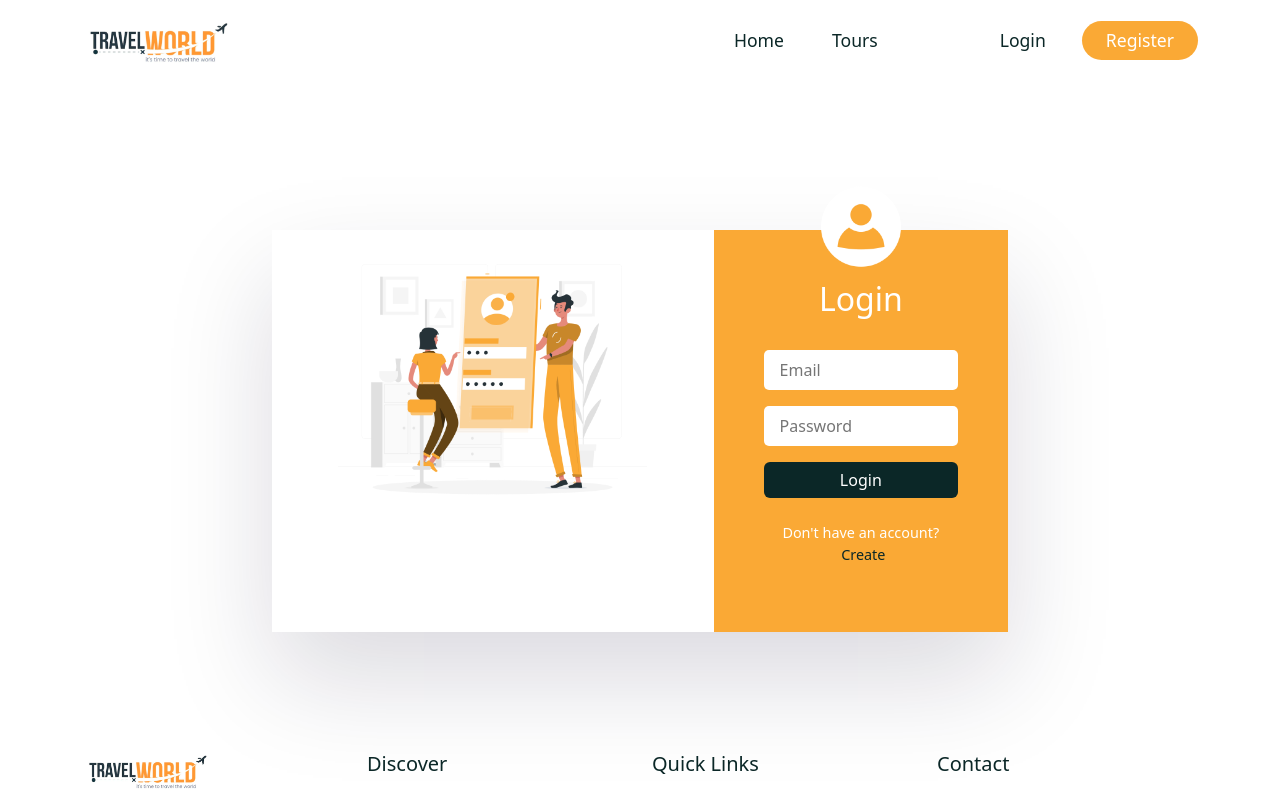
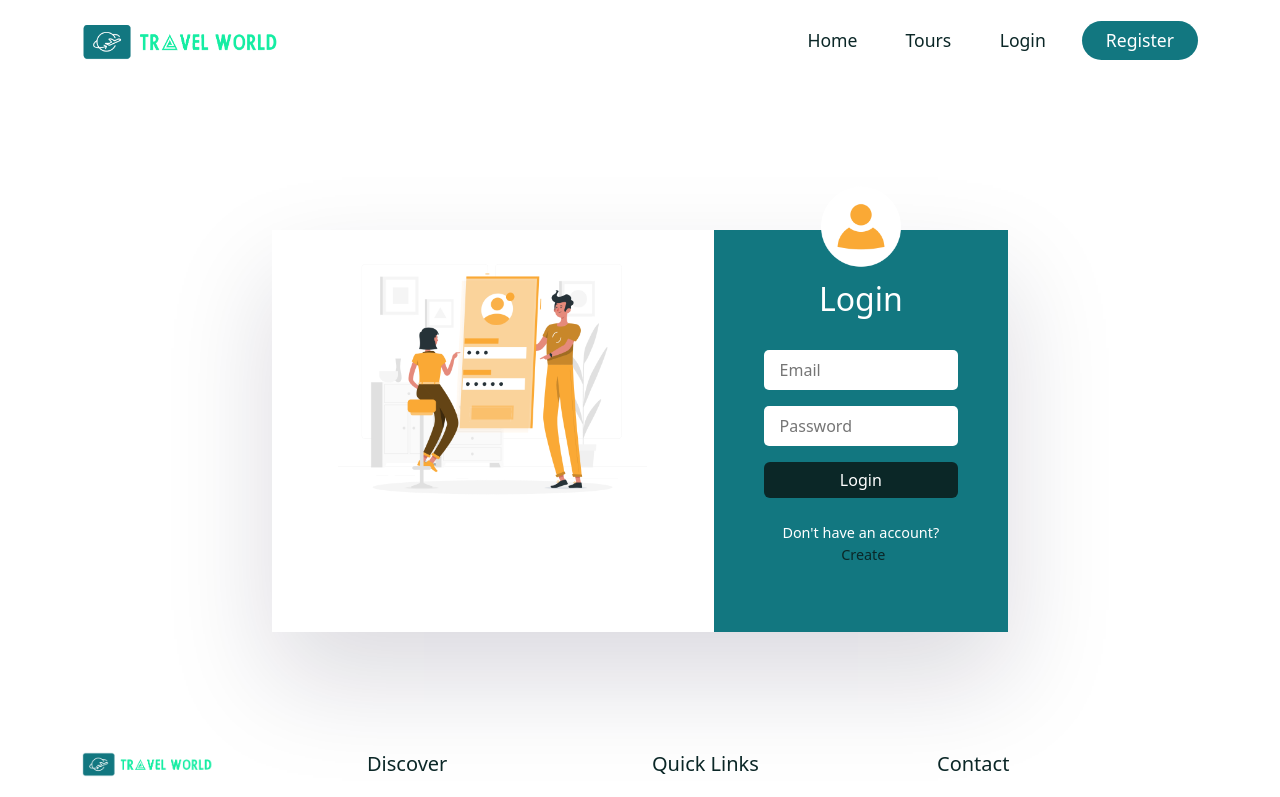
Before and after one commit to AnnaTrojanowska/Rental, a React (Create React App) app in the folder frontend/: page /login in a window 1280 px wide. Shown: the top 797 px of the page. Built offline with nearby package versions, Linux system fonts and the light colour scheme; a web font is replaced by a local one.

Commit message:
small changes

```diff
--- a/frontend/src/App.css
+++ b/frontend/src/App.css
@@ -3,8 +3,8 @@
 @import url('https://fonts.googleapis.com/css2?family=Raleway:ital,wght@0,300;0,400;0,500;0,600;0,700;1,300;1,400;1,500;1,600;1,700&display=swap');
 
 :root {
-  --primary-color: #ff7e01;
-  --secondary-color: #faa935;
+  --primary-color: #15EDA3;
+  --secondary-color: #127780;
   --heading-color: #0b2727;
   --text-color: #6e7074;
   --font-name: "Montserrat", sans-serif;
--- a/frontend/src/components/Booking/Booking.jsx
+++ b/frontend/src/components/Booking/Booking.jsx
@@ -53,11 +53,11 @@ const Booking = ({tour, avgRating}) => {
             const result = await res.json()
 
             if(!res.ok){
-                return alert(result.message)
+               // return alert(result.message)
             }
             navigate("/thank-you")
         } catch (err) {
-            alert(err.message)
+           // alert(err.message)
         }
 
         navigate('/thank-you')
--- a/frontend/src/pages/Login.jsx
+++ b/frontend/src/pages/Login.jsx
@@ -37,8 +37,9 @@ const handleClick = async e =>{
     })
 
     const result = await res.json()
-    if(!res.ok) alert(result.message)
-
+    if(!res.ok){
+      //alert(result.message)
+    }
     console.log(result.data)
 
     dispatch({type:"LOGIN_SUCCESS", payload:result.data})
--- a/frontend/src/pages/TourDetails.jsx
+++ b/frontend/src/pages/TourDetails.jsx
@@ -60,7 +60,7 @@ const TourDetails = () => {
       alert(err.message)
     }
 
-    alert(`${reviewText},${tourRating}`)
+    //alert(`${reviewText},${tourRating}`)
   }
 
   useEffect(() => {
```
Also changed, not shown: frontend/src/assets/images/logo.png, 1 other file (tests, documents, lock files or other folders).
